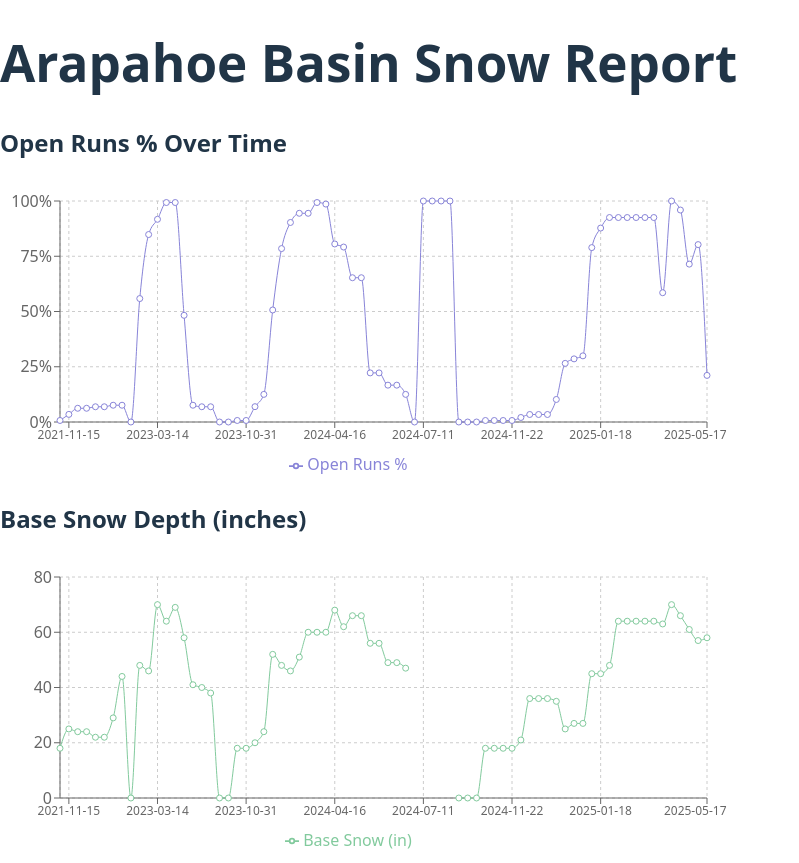
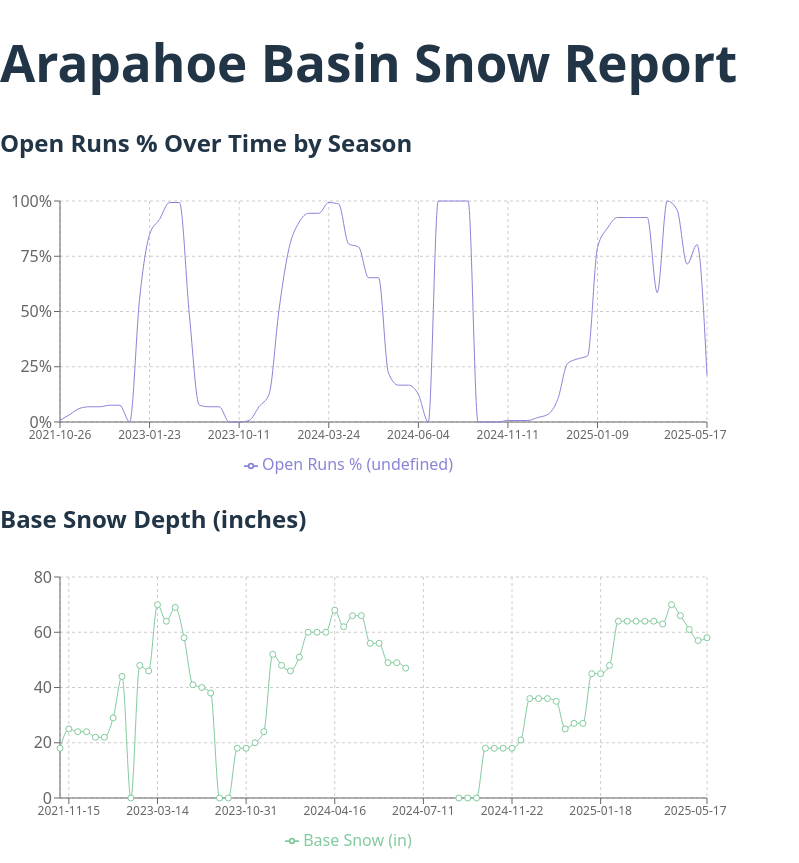
Before and after one commit to bschil7/snow-site, a React (Vite) app: page / in a window 1280 px wide. Shown: the whole page, without its empty margins (0-799 px from the left). Built offline with nearby package versions, Linux system fonts and the light colour scheme.

Commit message:
Add seasonal chart filtering by season and exclude out of season

```diff
--- a/src/SnowDataVisualizer.jsx
+++ b/src/SnowDataVisualizer.jsx
@@ -1,45 +1,96 @@
 import { useEffect, useState } from "react";
-import { LineChart, Line, XAxis, YAxis, CartesianGrid, Tooltip, Legend, ResponsiveContainer } from "recharts";
+import {
+  LineChart,
+  Line,
+  XAxis,
+  YAxis,
+  CartesianGrid,
+  Tooltip,
+  Legend,
+  ResponsiveContainer,
+} from "recharts";
 import Papa from "papaparse";
 
 export default function SnowDataVisualizer() {
-  const [data, setData] = useState([]);
+  const [openRunsData, setOpenRunsData] = useState([]);
+  const [baseSnowData, setBaseSnowData] = useState([]);
 
   useEffect(() => {
-    fetch(import.meta.env.BASE_URL + 'data/MySnowData.csv')
+    fetch(import.meta.env.BASE_URL + "data/MySnowData.csv")
       .then((res) => res.text())
       .then((csvText) => {
         Papa.parse(csvText, {
           header: true,
           skipEmptyLines: true,
           complete: (results) => {
-            const parsed = results.data.map((row) => {
-              return {
-                date: row["snapshot_date"],
-                openRunsPct: parseFloat(row["Open Runs %"].replace("%", "")),
-                baseSnow: parseFloat(row["base_snow"] || 0),
-              };
+            const filtered = results.data.filter(
+              (row) => row["Date in season"] !== "Out of season"
+            );
+
+            // Prepare base snow data (simple flat array)
+            const baseSnowParsed = filtered.map((row) => ({
+              date: row["snapshot_date"],
+              baseSnow: parseFloat(row["base_snow"] || 0),
+            }));
+
+            // Prepare open runs % data, pivoted by season
+            const pivotedByDate = {};
+
+            filtered.forEach((row) => {
+              const date = row["snapshot_date"];
+              const season = row["season"];
+              const openRunsPct = parseFloat(row["Open Runs %"].replace("%", ""));
+
+              if (!pivotedByDate[date]) {
+                pivotedByDate[date] = { date };
+              }
+
+              pivotedByDate[date][season] = openRunsPct;
             });
-            setData(parsed);
+
+            const openRunsParsed = Object.values(pivotedByDate).sort(
+              (a, b) => new Date(a.date) - new Date(b.date)
+            );
+
+            setOpenRunsData(openRunsParsed);
+            setBaseSnowData(baseSnowParsed);
           },
         });
       });
   }, []);
+
+  const seasonKeys = openRunsData.length
+    ? Object.keys(openRunsData[0]).filter((key) => key !== "date")
+    : [];
+
+  const colors = ["#8884d8", "#82ca9d", "#ff7300", "#ff0000", "#00bcd4", "#ffc658", "#a28ae5"];
 
   return (
     <div className="p-4">
       <h1 className="text-2xl font-bold mb-4">Arapahoe Basin Snow Report</h1>
 
       <div className="mb-8">
-        <h2 className="text-xl font-semibold mb-2">Open Runs % Over Time</h2>
+        <h2 className="text-xl font-semibold mb-2">Open Runs % Over Time by Season</h2>
         <ResponsiveContainer width="100%" height={300}>
-          <LineChart data={data} margin={{ top: 20, right: 30, left: 0, bottom: 5 }}>
+          <LineChart
+            data={openRunsData}
+            margin={{ top: 20, right: 30, left: 0, bottom: 5 }}
+          >
             <CartesianGrid strokeDasharray="3 3" />
             <XAxis dataKey="date" tick={{ fontSize: 12 }} />
             <YAxis domain={[0, 100]} tickFormatter={(v) => `${v}%`} />
-            <Tooltip formatter={(v) => `${v}%`} />
+            <Tooltip />
             <Legend />
-            <Line type="monotone" dataKey="openRunsPct" stroke="#8884d8" name="Open Runs %" />
+            {seasonKeys.map((season, index) => (
+              <Line
+                key={season}
+                type="monotone"
+                dataKey={season}
+                stroke={colors[index % colors.length]}
+                name={`Open Runs % (${season})`}
+                dot={false}
+              />
+            ))}
           </LineChart>
         </ResponsiveContainer>
       </div>
@@ -47,13 +98,21 @@
       <div>
         <h2 className="text-xl font-semibold mb-2">Base Snow Depth (inches)</h2>
         <ResponsiveContainer width="100%" height={300}>
-          <LineChart data={data} margin={{ top: 20, right: 30, left: 0, bottom: 5 }}>
+          <LineChart
+            data={baseSnowData}
+            margin={{ top: 20, right: 30, left: 0, bottom: 5 }}
+          >
             <CartesianGrid strokeDasharray="3 3" />
             <XAxis dataKey="date" tick={{ fontSize: 12 }} />
             <YAxis />
             <Tooltip />
             <Legend />
-            <Line type="monotone" dataKey="baseSnow" stroke="#82ca9d" name="Base Snow (in)" />
+            <Line
+              type="monotone"
+              dataKey="baseSnow"
+              stroke="#82ca9d"
+              name="Base Snow (in)"
+            />
           </LineChart>
         </ResponsiveContainer>
       </div>
```
